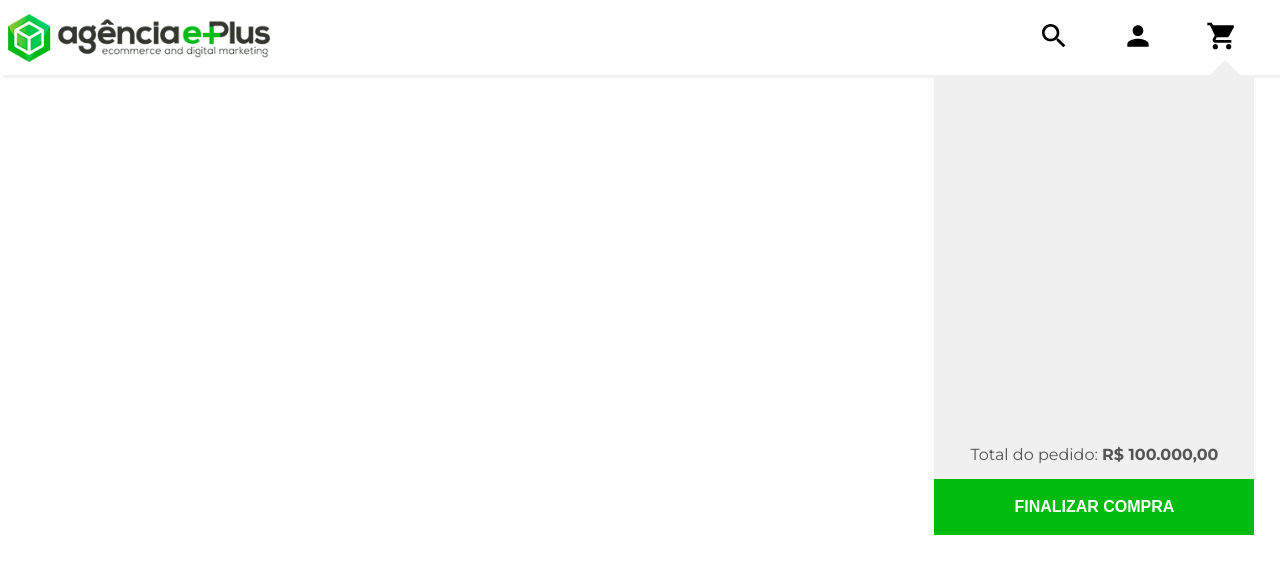
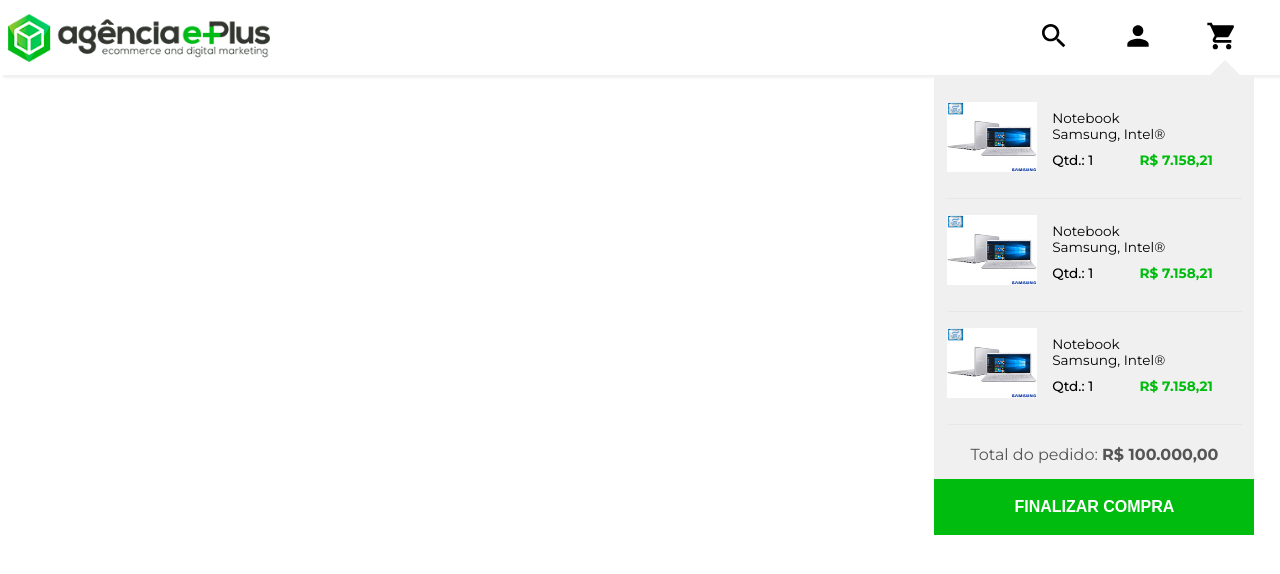
Before and after one commit to agenciaeplus/challenge-front, a React (Create React App) app: page / in a window 1280 px wide. Both pictures are taken after a click on the picture 1221 px from the left and 36 px from the top of the page. Shown: the top 574 px of the page. Built offline with nearby package versions, Linux system fonts and the light colour scheme.

Commit message:
feat(product): component product adicionado

```diff
--- a/src/components/Navbar/index.js
+++ b/src/components/Navbar/index.js
@@ -4,6 +4,7 @@
 import ActionMenu from './components/ActionMenu';
 import { FlexWrapper, WrapperMenuAnchor } from './components/Wrappers';
 import CartModal from '../CartModal';
+import Product from '../Product';
 
 import Logo from '../../assets/images/logo/agencia-eplus-n-logo.png';
 import Menu from '../../assets/images/icons/menu-hamburguer.svg';
@@ -31,7 +32,14 @@
           <img id="menu" src={Menu} alt="Menu" onClick={() => isMenuOpen()} />
         </FlexWrapper>
       </Container>
-      {cartOpen && <CartModal />}
+      {cartOpen && (
+        <CartModal>
+          <Product />
+          <Product />
+          <Product />
+          <Product />
+        </CartModal>
+      )}
       {menuOpen && <MenuAnchor />}
     </>
   );
--- /dev/null
+++ b/src/components/Product/index.js
@@ -0,0 +1,22 @@
+import Container from './style';
+
+import Image from '../../assets/images/products/note01-samsung-160-160.jpg';
+
+function Product() {
+  return (
+    <>
+      <Container>
+        <img src={Image} />
+        <p id="productName">
+          Notebook Samsung, Intel® Core™ i7, 16GB, 256GB SSD, Tela de 15”, Style
+          S51 Pro
+        </p>
+        <p id="productInfo">
+          Qtd.: 1 <span>R$ 7.158,21</span>
+        </p>
+      </Container>
+    </>
+  );
+}
+
+export default Product;
--- /dev/null
+++ b/src/components/Product/style.js
@@ -0,0 +1,104 @@
+import styled from 'styled-components';
+
+const Container = styled.div`
+  width: 100%;
+  height: 65px;
+
+  display: grid;
+  grid-template-areas:
+    'side nameArea'
+    'side info';
+  grid-template-columns: 60px 1fr;
+  grid-template-rows: 1fr 20px;
+  grid-gap: 10px;
+  padding: 0.5rem 0;
+
+  border-bottom: solid 1px #e7e7e7;
+
+  img {
+    grid-area: side;
+    width: 60px;
+  }
+  #productName {
+    font-size: 0.8rem;
+    line-height: 1rem;
+    height: 2.13rem;
+
+    margin-top: 0.2rem;
+    grid-area: nameArea;
+
+    overflow: hidden;
+    text-overflow: ellipsis;
+  }
+
+  #productInfo {
+    width: 100%;
+    font-size: 0.65rem;
+    font-weight: 500;
+
+    display: flex;
+    justify-content: space-between;
+    grid-area: info;
+    margin-top: 0.2rem;
+
+    span {
+      font-weight: 600;
+
+      margin-right: 0.8rem;
+
+      color: var(--green);
+    }
+  }
+
+  /**************all configs to 500px************************/
+  @media (min-width: 500px) {
+    font-size: 0.8rem;
+
+    grid-template-columns: 90px 1fr;
+    padding: 1rem 0;
+
+    img {
+      width: 80px;
+      height: 70px;
+    }
+    #productName {
+      font-size: 0.85rem;
+
+      margin-top: 0.3rem;
+    }
+    #productInfo {
+      margin-top: 0.3rem;
+      font-size: 0.75rem;
+
+      span {
+        margin-right: 1.8rem;
+      }
+    }
+  }
+
+  /**************all configs to 900px************************/
+  @media (min-width: 900px) {
+    height: 80px;
+    grid-template-columns: 100px 1fr;
+    grid-template-rows: 2.3rem 20px;
+    grid-gap: 5px;
+    img {
+      width: 90px;
+      height: 70px;
+    }
+    #productName {
+      width: 120px;
+
+      margin-top: 0.5rem;
+    }
+    #productInfo {
+      margin-top: 0.6rem;
+      font-size: 0.85rem;
+
+      span {
+      }
+    }
+  }
+`;
+
+export default Container;
```
